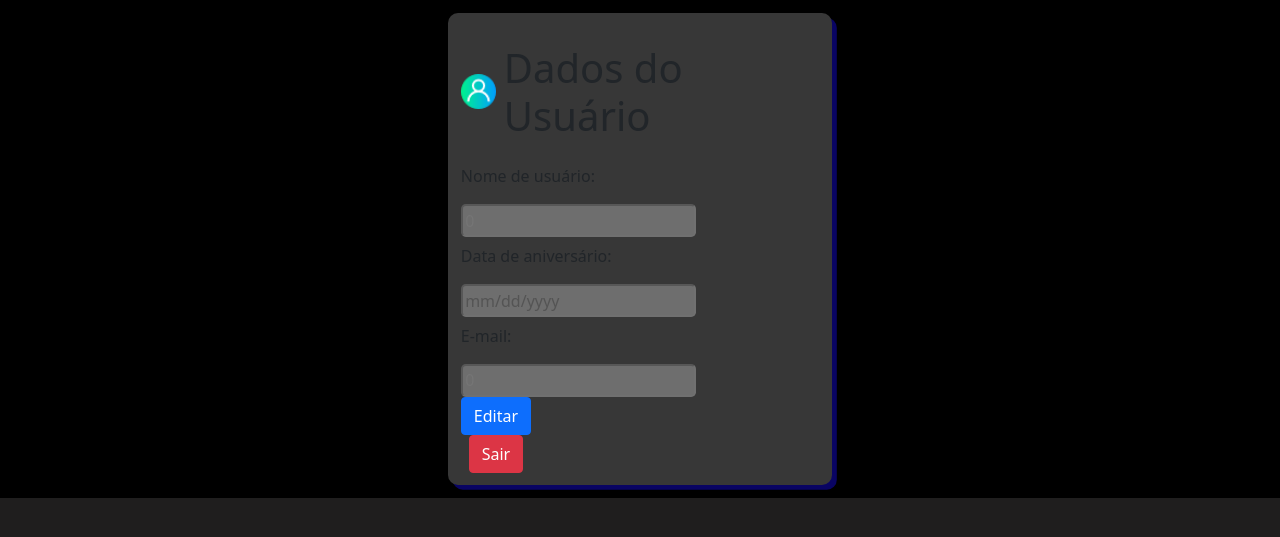
After one commit to PedroHTP/Portifolio, a PHP site: page /perfil.php in a window 1280 px wide. The commit adds this page. Shown: the top 537 px of the page. Run offline with PHP 8.4, Linux system fonts and the light colour scheme.

Commit message:
iniciando a área de perfil

```diff
--- a/Pedro_portifolio/models/footer.php
+++ b/Pedro_portifolio/models/footer.php
@@ -33,8 +33,8 @@
             Política de Privacidade
         </div>
     </div>
-    <div class="flex condicoes">
-        <p>Copyright &copy; 2025 Pedro Henrique Teixeira Pião. Todos os direitos reservados.</p>
-    </div>
+        <div class="flex condicoes">
+            <p>Copyright &copy; 2025 Pedro Henrique Teixeira Pião. Todos os direitos reservados.</p>
+        </div>
     </div>
 </footer>
--- /dev/null
+++ b/Pedro_portifolio/perfil.php
@@ -0,0 +1,45 @@
+
+<?php
+    $title = 'Perfil';
+    include_once ('./models/head.php');
+
+    // sessão
+    session_start();
+?>
+
+<head>
+    <link rel="stylesheet" href="./styles/perfil.css">
+</head>
+
+<body>
+
+    <main>
+        <section class="conteiner_perfil">
+            <div class="container_img flex">
+                <img src="./img/user.png" alt="">
+                <h1>Dados do Usuário</h1>
+            </div>
+            <div class="container_dados">
+                <div class="dados_usuario">
+                    <div class="flex">
+                        <div class="div_input">
+                            <div>Nome de usuário:</div>
+                            <input type="text" name="usuario" id="usuario" placeholder="<?=$_SESSION['dados']['usuario'] ?? 0?>" disabled>
+                        </div>
+                        <div class="div_input">
+                            <div>Data de aniversário:</div>
+                            <input type="date" name="nascimento" id="nascimento" required value="<?=$_SESSION['dados']['nascimento'] ?? 0?>" disabled>
+                        </div>
+                    </div>
+                    <div class="div_input">
+                        <div>E-mail:</div>
+                        <input type="email" name="email" id="email" placeholder="<?=$_SESSION['dados']['email'] ?? 0?>" disabled>
+                    </div>
+                </div>
+            </div>
+            <div class="container_botoes">
+                <button class="btn btn-primary" id="editar">Editar</button>
+                <button class="btn btn-danger" id="sair">Sair</button>
+        </section>
+    </main>
+</body>
--- /dev/null
+++ b/Pedro_portifolio/styles/perfil.css
@@ -0,0 +1,88 @@
+main {
+    width: 100%;
+    display: flex;
+    justify-content: center;
+    background-color: black;
+}
+
+.conteiner_perfil {
+    display: block;
+    margin: 1%;
+    padding: 1%;
+    width: 30%;
+    border-radius: 10px;
+    background-color: rgb(55, 55, 55);
+    box-shadow: 0.3em 0.3em rgba(18, 9, 180, 0.549);
+
+    .container_img {
+        width: 100%;
+        display: flex;
+        justify-content: center;
+        align-items: center;
+        margin-top: 5%;
+        margin-bottom: 5%;
+        flex-direction: row;
+        gap: 0.5em;
+        h1 {
+            width: 90%;
+            margin: 0;
+        }
+        img {
+            width: 10%;
+        }
+    }
+
+    .container_dados {
+        width: 100%;
+        gap: 5%;
+        align-items: flex-start;
+
+        .div_input {
+            width: 100%;
+            margin-top: 3%;
+            display: flex;
+            flex-direction: column;
+            align-items: flex-start;
+            gap: 1em;
+
+            input {
+                width: 100%;
+                border: 0.5%;
+                border-radius: 0.30em;
+                padding: 1%;
+            }
+        }
+    }
+
+    .perfil_area {
+        color: whitesmoke;
+        display: flex;
+        flex-direction: column;
+        align-items: center;
+        font-size: 1.2em;
+
+        .div_input {
+            width: 100%;
+            margin-top: 3%;
+
+            input {
+                width: 100%;
+                border: 0.5%;
+                border-radius: 0.30em;
+                padding: 1%;
+            }
+        }
+    }
+
+    .finalizar {
+        margin-top: 7%;
+    }
+
+    .erros {
+        color: rgb(146, 0, 0);
+    }
+    .sucesso {
+        color: rgb(0, 146, 0);
+    }
+
+}
--- a/Pedro_portifolio/styles/style.css
+++ b/Pedro_portifolio/styles/style.css
@@ -11,7 +11,6 @@
 body {
     margin: 0;
     padding: 0;
-
     flex-direction: column;
 }
 
@@ -42,7 +41,6 @@ body {
 
 .disabled {
     display: none;
-
 }
 
 .justify-between {
@@ -69,7 +67,7 @@ header {
     align-items: center;
     justify-content: start;
     height: fit-content;
-    padding: 1em 1em 1em 2em;
+    padding: 1em 2em 1em 2em;
     gap: 1em;
     margin: 1%;
     border-radius: 100px;
@@ -141,7 +139,7 @@ header {
             border-end-end-radius: 0;
             padding: 0.5em 1em;
             border: none;
-            height: 65%;
+            height: 90%;
         }
 
         button {
@@ -150,7 +148,7 @@ header {
             border-end-start-radius: 0;
             border-start-start-radius: 0;
             padding: 0.6em 0.6em 0.6em 0.6em;
-            height: 65%;
+
             display: flex;
             align-items: center;
             color: whitesmoke;
@@ -168,7 +166,7 @@ header {
             justify-content: center;
             align-items: center;
             gap: 1em;
-            padding: 0.5em 1em;
+
             a {
                 text-decoration: none;
                 color: whitesmoke;
@@ -184,6 +182,18 @@ header {
                 &:hover {
                     background-color: darkblue;
                 }
+            }
+        }
+    }
+
+    .perfil {
+        align-items: center;
+        gap: 5%;
+        a {
+            text-decoration: none;
+            color: whitesmoke;
+            &:hover {
+                color: rgb(209, 208, 208);
             }
         }
     }
@@ -217,6 +227,7 @@ main {
     width: fit-content;
     background-color: rgb(138, 152, 152);
     section {
+
         background-color: rgb(122, 144, 122);
         display: flex;
         align-items: center;
```
Also changed, not shown: Pedro_portifolio/models/header.php (+3 -6 lines), Pedro_portifolio/scripts/script.js (+4 -4 lines), Pedro_portifolio/bootstrap/bootstrap.min.css (added), Pedro_portifolio/img/user.png (added), Pedro_portifolio/index.php (indentation only), Pedro_portifolio/projetos.php (added).
